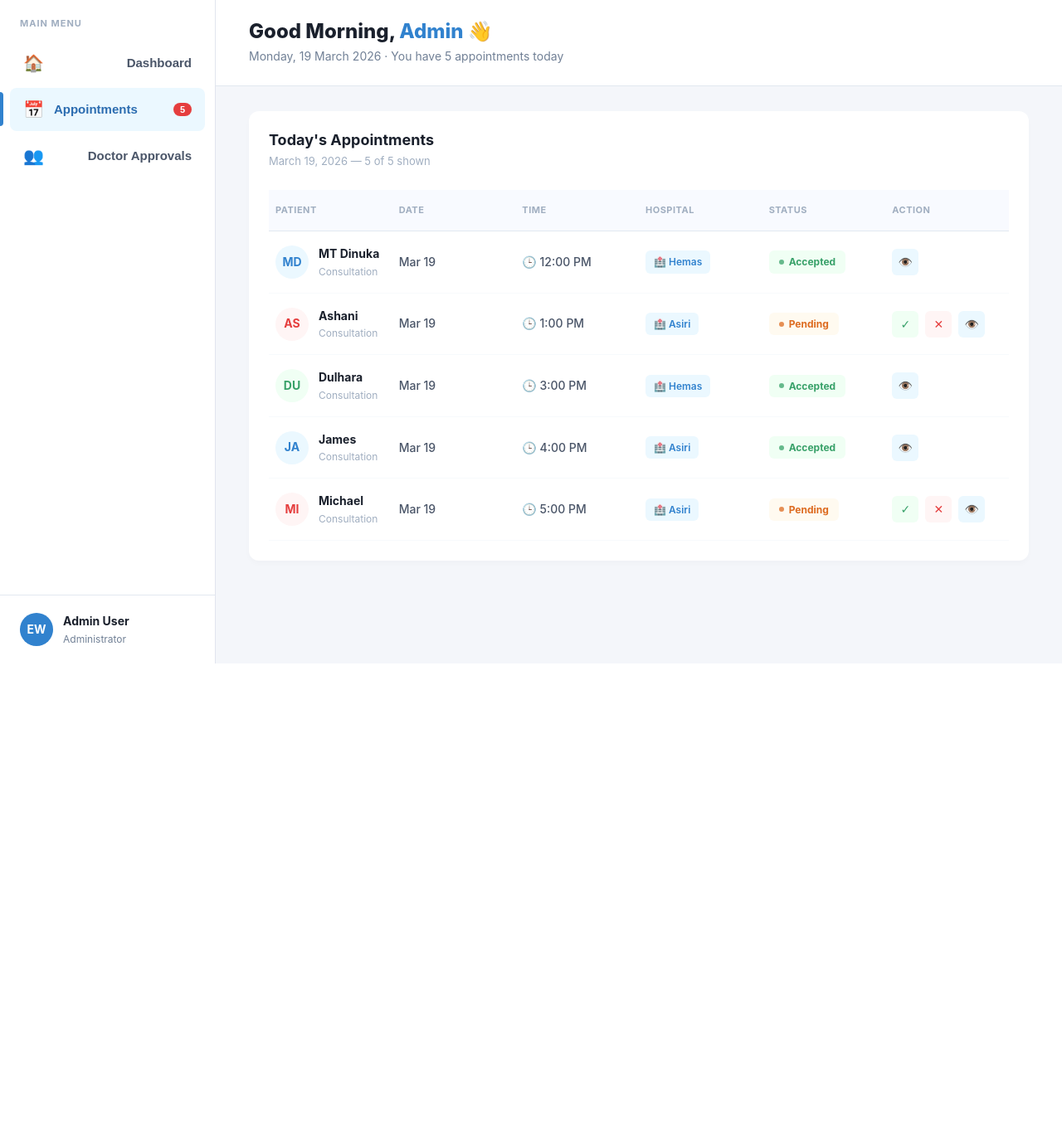
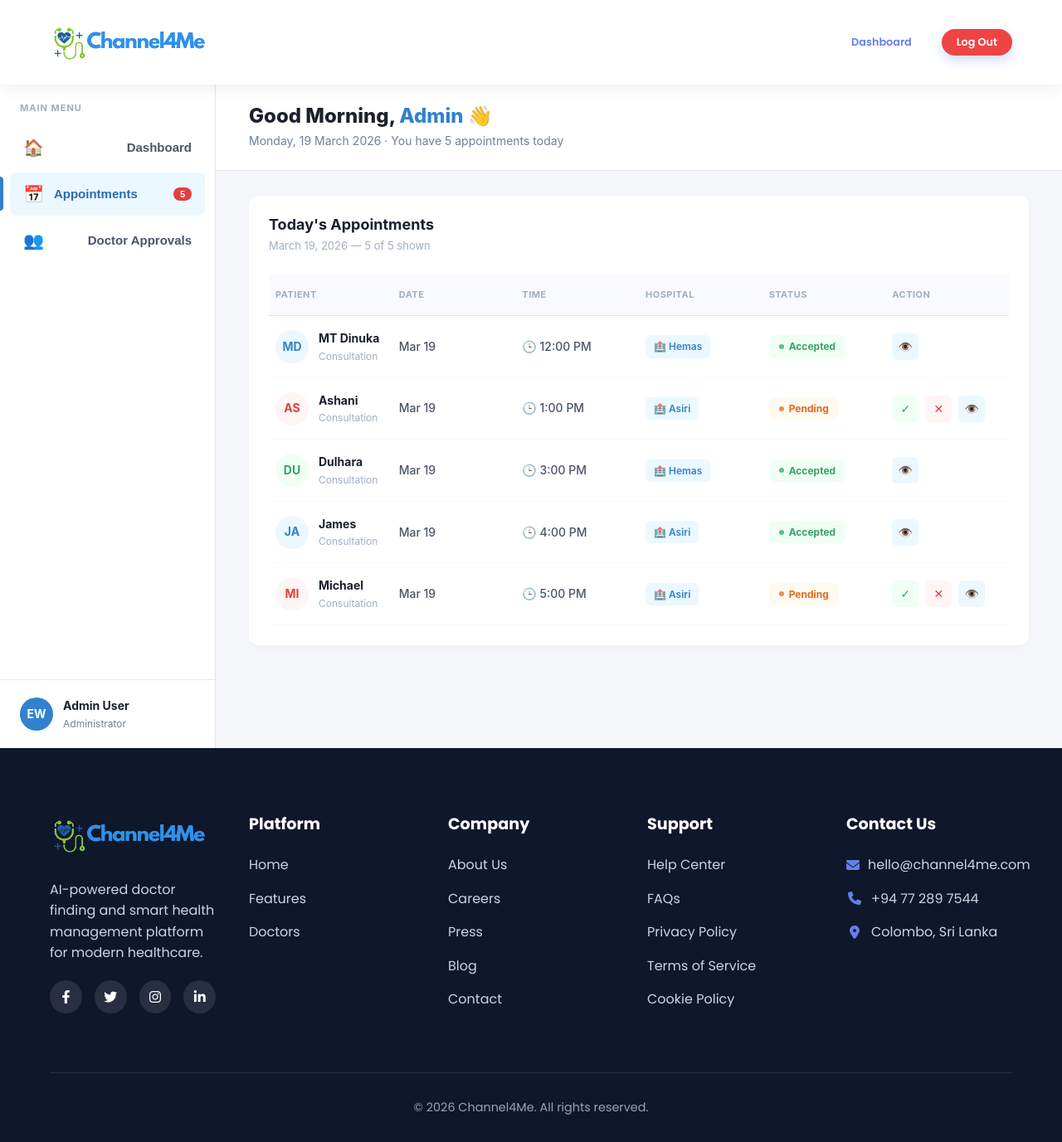
Before and after one commit to channel4meofficial-gif/Channel4me-Frontend, a React (Create React App) app: page /admin/dashboard in a window 1280 px wide. Shown: the whole page at 83% size. Before the commit the page ends 800 px from the top, so only its background shows below. Built offline with nearby package versions, Linux system fonts and the light colour scheme; sample sign-in values are in the browser's storage.

Commit message:
header and footer added to admin dashboard

```diff
--- a/src/pages/admin/admindashboard.tsx
+++ b/src/pages/admin/admindashboard.tsx
@@ -1,10 +1,14 @@
 import React, { useState } from 'react';
 import '../../styles/admin/admindashboard.css';
+import Header from '../../components/ui/header/header';
+import Footer from '../../components/ui/footer/footer';
 
 const AdminDashboard: React.FC = () => {
     const [activeTab, setActiveTab] = useState('appointments');
 
     return (
+        <div>
+            <Header/>
         <div className="admin-page">
             <aside className="admin-sidebar">
 
@@ -58,6 +62,8 @@ const AdminDashboard: React.FC = () => {
                     {activeTab === 'approvals' && <DoctorApprovalsTab />}
                 </div>
             </main>
+        </div>
+        <Footer />
         </div>
     );
 };
```
